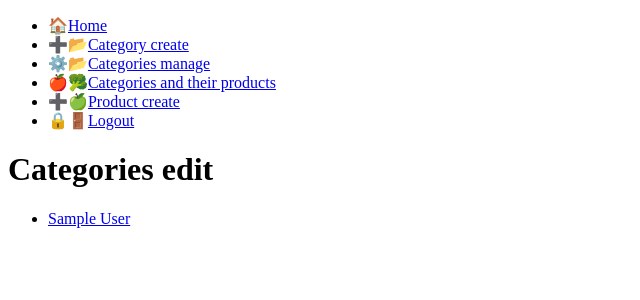
After one commit to andresmartinezpineda/produce_store, a Django app: page /categories_manage/ in a window 1280 px wide. The commit adds this page. Shown: the top 300 px of the page, without its empty margins (0-640 px from the left). Run offline with Django 5.2, Linux system fonts and the light colour scheme; a user stored in the database is signed in; tables that the repository leaves empty hold one stand-in row (values such as "Sample post").

Commit message:
Add category management and edit views with templates and URLs

```diff
--- /dev/null
+++ b/shop_admin/templates/categories/categories_manage.html
@@ -0,0 +1,23 @@
+<!DOCTYPE html>
+<html lang="en">
+<head>
+    <meta charset="UTF-8">
+    <meta name="viewport" content="width=device-width, initial-scale=1.0">
+    <title>Categories manage</title>
+</head>
+<body>
+    {%extends 'layouts/base.html'%}
+    {%block content%}
+    <h1>Categories edit</h1>
+    <ul>
+        {%for category in categories%}
+        <li>
+            <a href="{%url 'edit_category' category.id%}">
+                {{category}}
+            </a>
+        </li>
+        {%endfor%}
+    </ul>
+    {%endblock%}
+</body>
+</html>
--- a/shop_admin/templates/layouts/base.html
+++ b/shop_admin/templates/layouts/base.html
@@ -9,20 +9,23 @@
     <nav>
         <ul>
             <li>
-                <a href="{%url 'home'%}">Home</a>
+                🏠<a href="{%url 'home'%}">Home</a>
             </li>
             {%if user.is_authenticated%}
             <li>
-                <a href="{%url 'category_create'%}">Category create</a>
+                ➕📂<a href="{%url 'category_create'%}">Category create</a>
             </li>
             <li>
-                <a href="{%url 'categories'%}">Categories</a>
+                ⚙️📂<a href="{%url 'categories_manage'%}">Categories manage </a>
             </li>
             <li>
-                <a href="{%url 'product_create'%}">Product create</a>
+                🍎🥦<a href="{%url 'categories'%}">Categories and their products</a>
             </li>
             <li>
-                <a href="{%url 'logout'%}">Logout</a>
+                ➕🍏<a href="{%url 'product_create'%}">Product create</a>
+            </li>
+            <li>
+                🔒🚪<a href="{%url 'logout'%}">Logout</a>
             </li>
             {%else%}
             <li>
--- a/shop_admin/urls.py
+++ b/shop_admin/urls.py
@@ -7,10 +7,14 @@ urlpatterns = [
     path('signup/',views.signup,name="signup"),     # User registration page
     path('signin/',views.signin,name="signin"),     # User login page
     path('logout/',views.signout,name="logout"),     # User logout action
+
     path('categories/',views.categories,name="categories"),
+    path('categories_manage/',views.categories_manage,name='categories_manage'),
+    path('categories_manage/<int:category_id>/',views.edit_category,name='edit_category'),
     path('category_create/',views.category_create,name='category_create'), # URL pattern for creating a new product category
     path('categories/<int:category_id>/',views.products_by_category,name='products_by_category'),
+
     path('product_create/',views.product_create,name='product_create'),
-    path('edit_product/<int:product_id>',views.edit_product,name='edit_product'),
-    path('delete_product/<int:product_id>',views.delete_product,name='delete_product')
+    path('edit_product/<int:product_id>/',views.edit_product,name='edit_product'),
+    path('delete_product/<int:product_id>/',views.delete_product,name='delete_product')
 ]
--- a/shop_admin/views.py
+++ b/shop_admin/views.py
@@ -192,3 +192,32 @@ def delete_product(request,product_id):
 
     else:
         return redirect('categories')
+
+@login_required
+def categories_manage(request):
+    return render(request,'categories/categories_manage.html',{
+        'categories': Category.objects.all()
+    })
+
+@login_required
+def edit_category(request,category_id):
+    category = get_object_or_404(Category,pk= category_id,user=request.user)
+    if request.method == 'GET':
+        form = CategoryForm(instance=category)
+        return render(request,'categories/edit_category.html',{
+            'form': form
+        })
+
+    else:
+        form = CategoryForm(request.POST,instance=category)
+        if form.is_valid():
+            updated_category = form.save(commit=False)
+            updated_category.user = request.user
+            updated_category.save()
+            return redirect('categories_manage')
+
+        else:
+            return render(request, 'categories/edit_category.html', {
+                'form': form,
+                'error': 'Please correct the errors below.'
+            })
```
Also changed, not shown: shop_admin/templates/categories/edit_category.html (added, +23 -0 lines).
